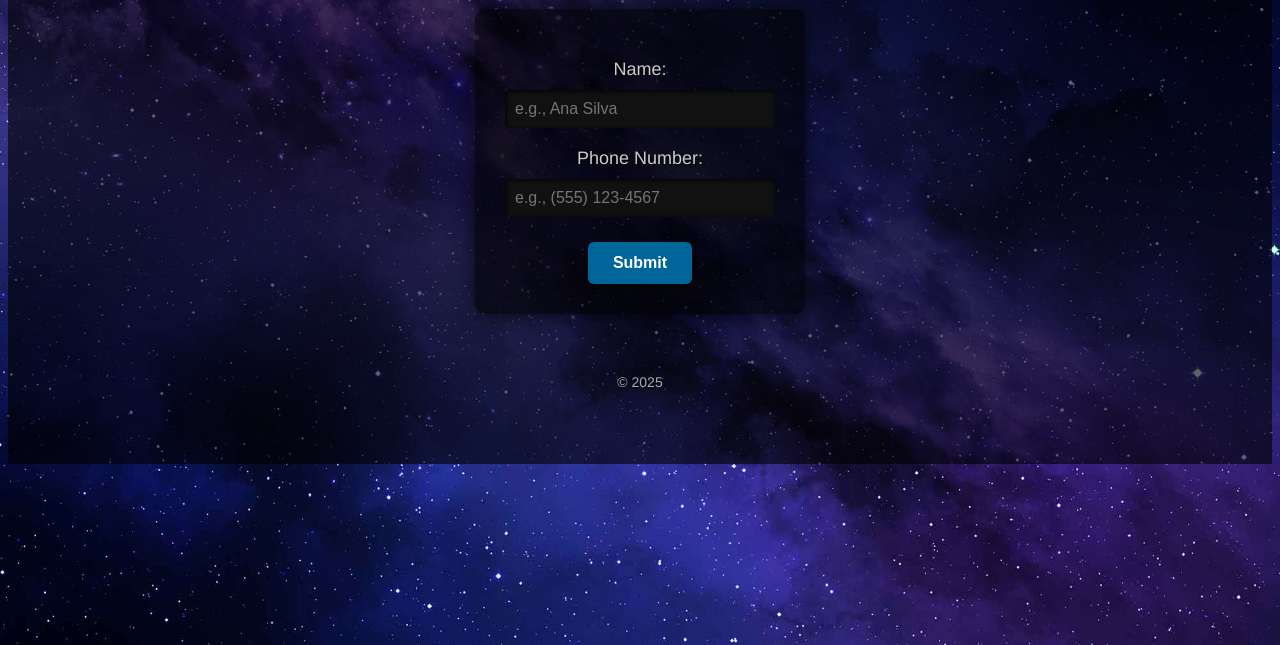
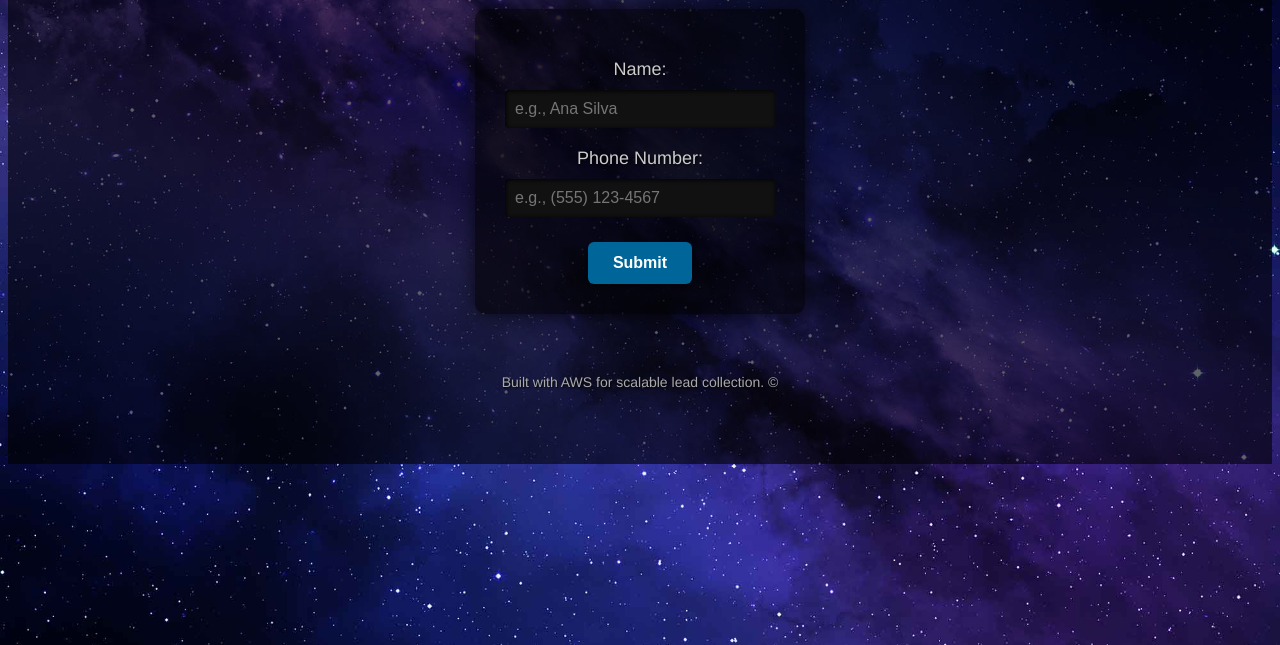
Before and after one commit to LucasMirandaVS/textpage_amplify, a plain HTML site: page index.html in a window 1280 px wide. Shown: the part 155-800 px from the top of the page. Drawn offline with Linux system fonts and the light colour scheme.

Commit message:
Update index.html

```diff
--- a/index.html
+++ b/index.html
@@ -131,7 +131,7 @@
     </form>
 
     <footer>
-        <p>&copy; 2025</p>
+        <p>Built with AWS for scalable lead collection. &copy;</p>
     </footer>
 </body>
 </html>
```
